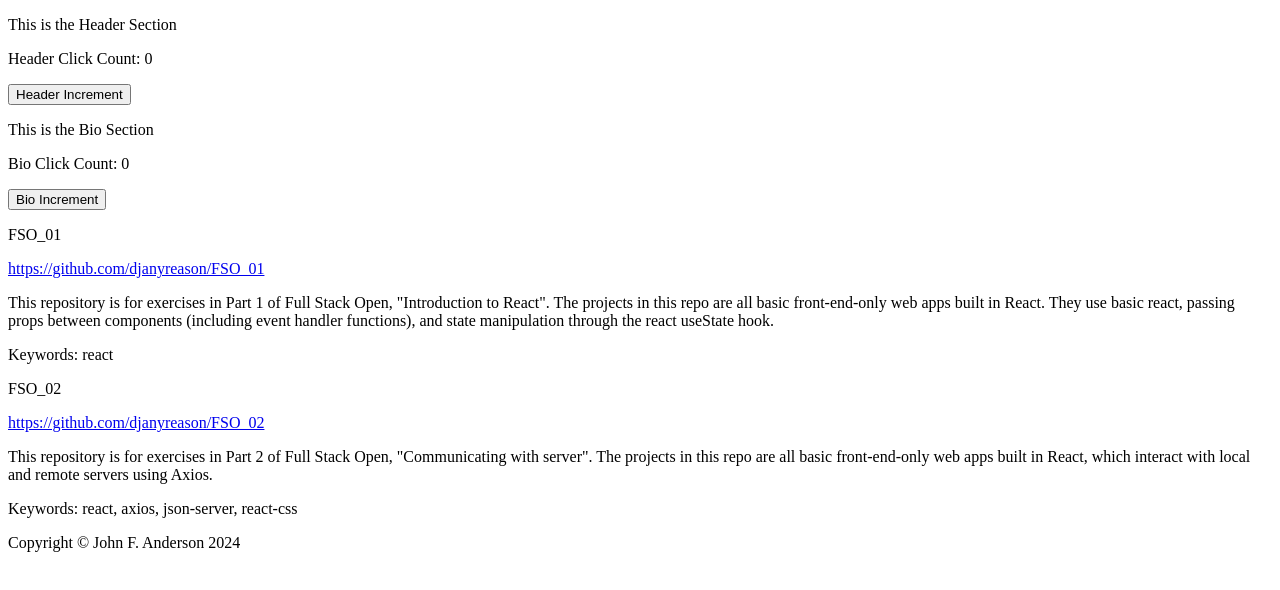
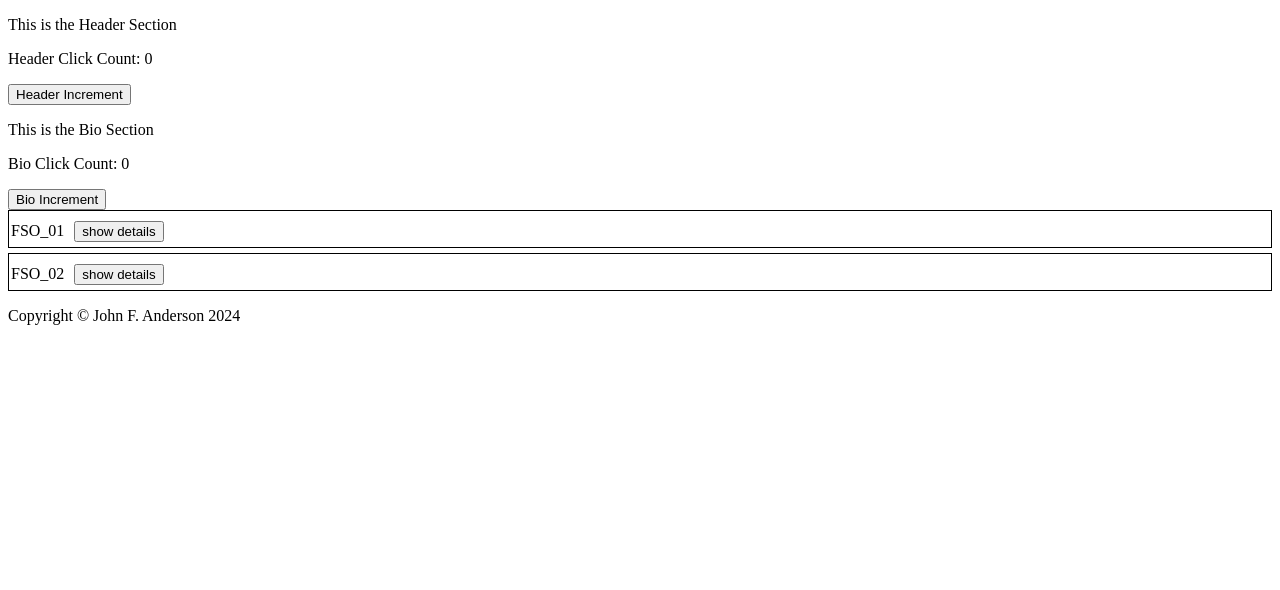
Before and after one commit to djanyreason/PortfolioPage, a React (Vite) app: page / in a window 1280 px wide. Shown: the top 590 px of the page. Built offline with nearby package versions, Linux system fonts and the light colour scheme.

Commit message:
Adds show/hide functionality for project details

```diff
--- a/src/components/Portfolio/Project.jsx
+++ b/src/components/Portfolio/Project.jsx
@@ -1,18 +1,42 @@
+import { useState } from 'react';
+
 const Project = ({ proj }) => {
+  const [detail, setDetail] = useState('true');
+  const toggleDetail = () => setDetail(!detail);
+
+  const detailStyle = { marginBottom: 5, display: detail ? 'none' : '' };
+  const projStyle = {
+    paddingTop: 10,
+    paddingLeft: 2,
+    borderStyle: 'solid',
+    borderWidth: 1,
+    marginBottom: 5,
+  };
+
+  console.log(detail, detailStyle);
+
   return (
-    <div>
-      <p>{proj.name}</p>
-      <a href={proj.url} target='_blank' rel='noreferrer'>
-        {proj.url}
-      </a>
-      <p>{proj.about}</p>
-      <p>
+    <div style={projStyle}>
+      {proj.name}
+      <button
+        onClick={toggleDetail}
+        style={{ marginLeft: 10, marginBottom: 5 }}
+      >
+        {detail ? 'show details' : 'hide details'}
+      </button>
+      <div style={detailStyle}>
+        <a href={proj.url} target='_blank' rel='noreferrer' style={detailStyle}>
+          {proj.url}
+        </a>
+      </div>
+      <div style={detailStyle}>{proj.about}</div>
+      <div style={detailStyle}>
         Keywords:{' '}
         {proj.keywords.reduce(
           (str, kword) => (str === '' ? kword : str + ', ' + kword),
           ''
         )}
-      </p>
+      </div>
     </div>
   );
 };
```
